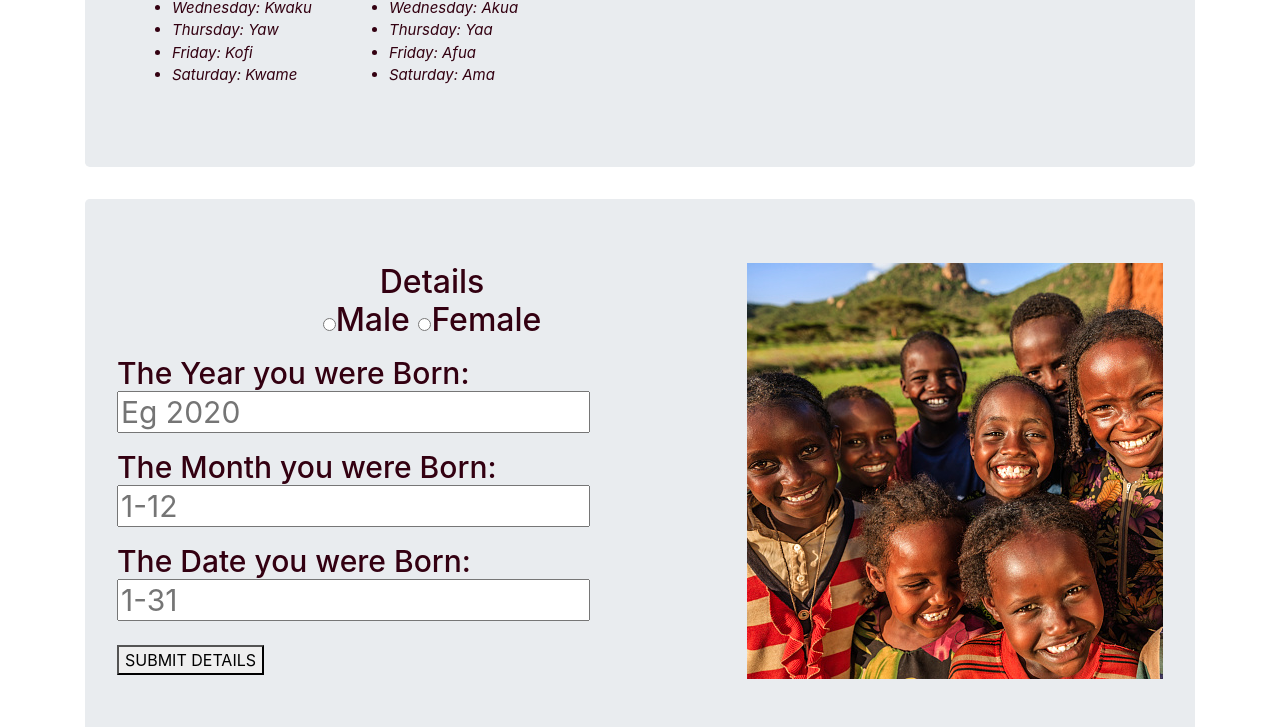
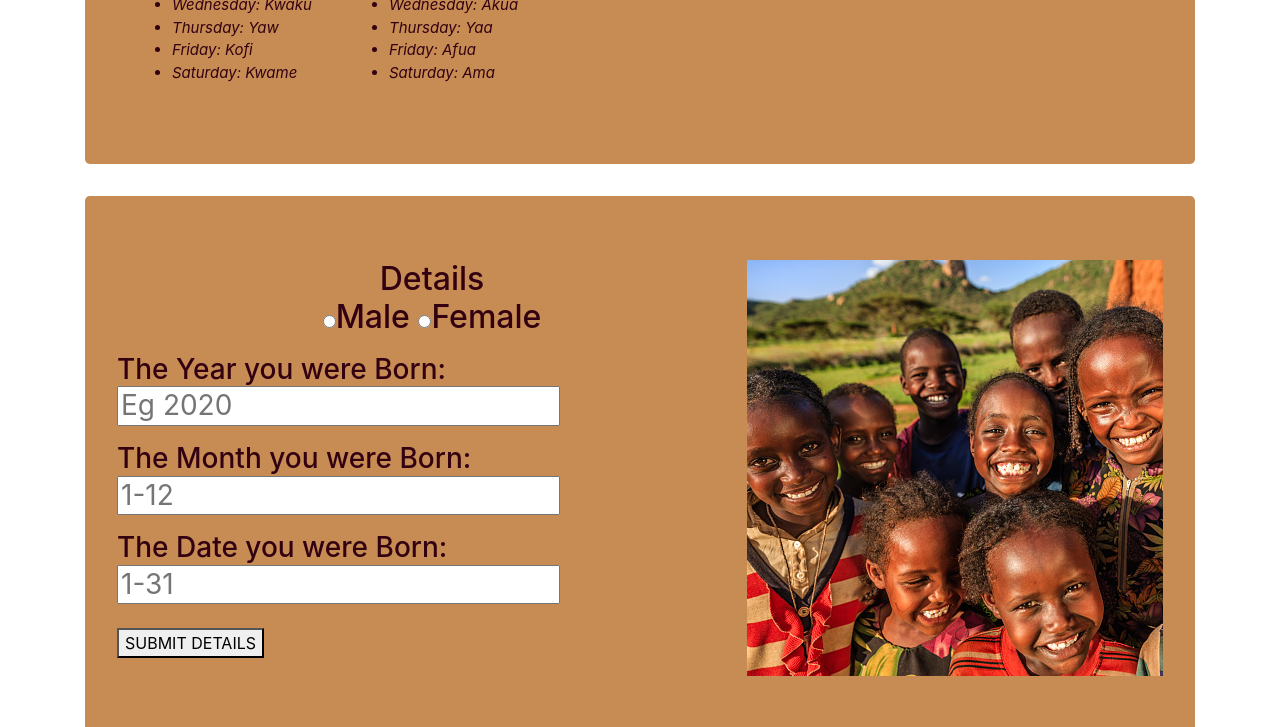
Before and after one commit to louisenje/name-calculator, a plain HTML site: page index.html in a window 1280 px wide. Shown: the part 549-1276 px from the top of the page. Drawn offline with Linux system fonts and the light colour scheme.

Commit message:
change of blackground color

```diff
--- a/css/styles.css
+++ b/css/styles.css
@@ -26,6 +26,9 @@ img{
     float: right;
 }
 h4{
-    font-size:30px;
+    font-size:28px;
 
 }
+.jumbotron{
+    background-color:#c68c53;
+}
```
